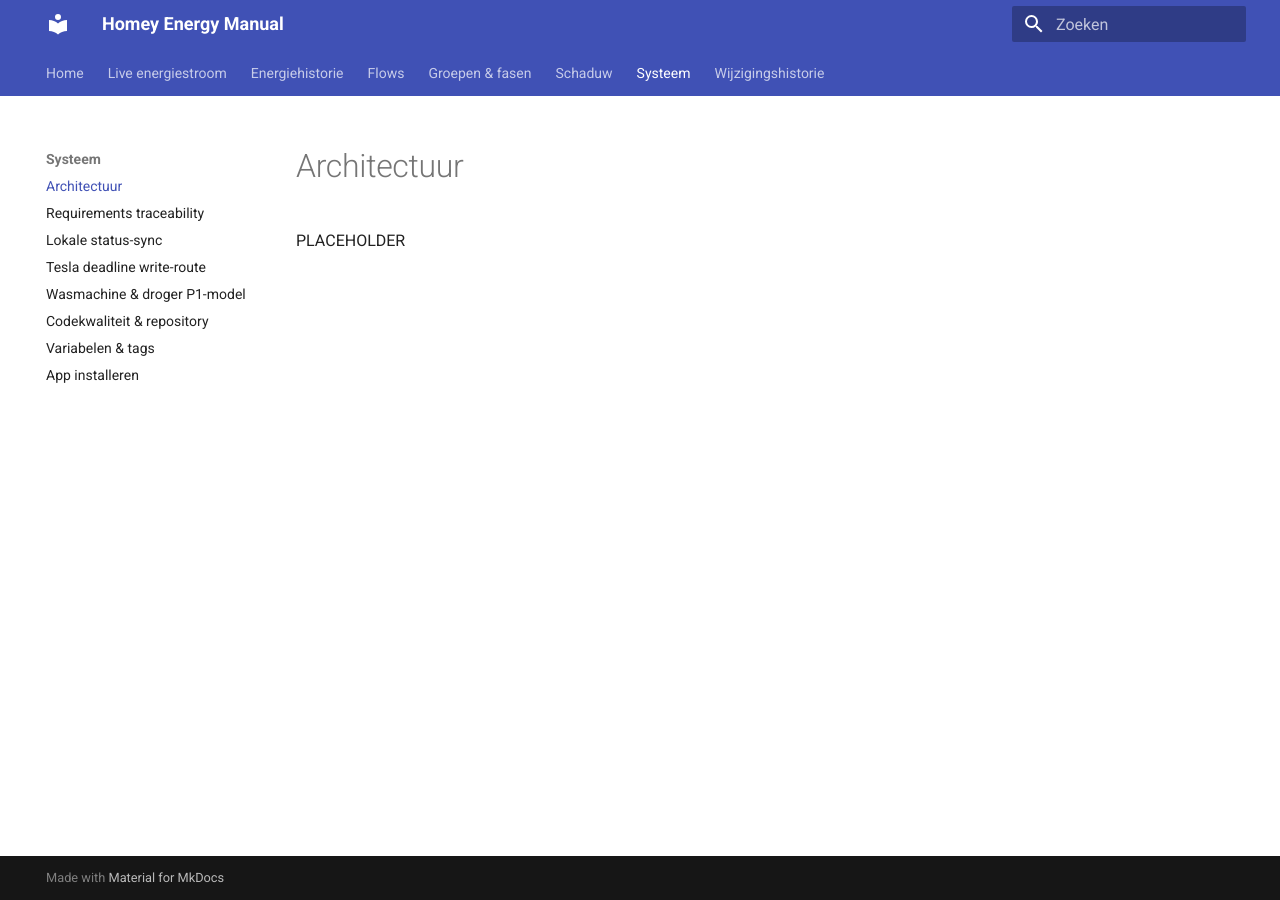
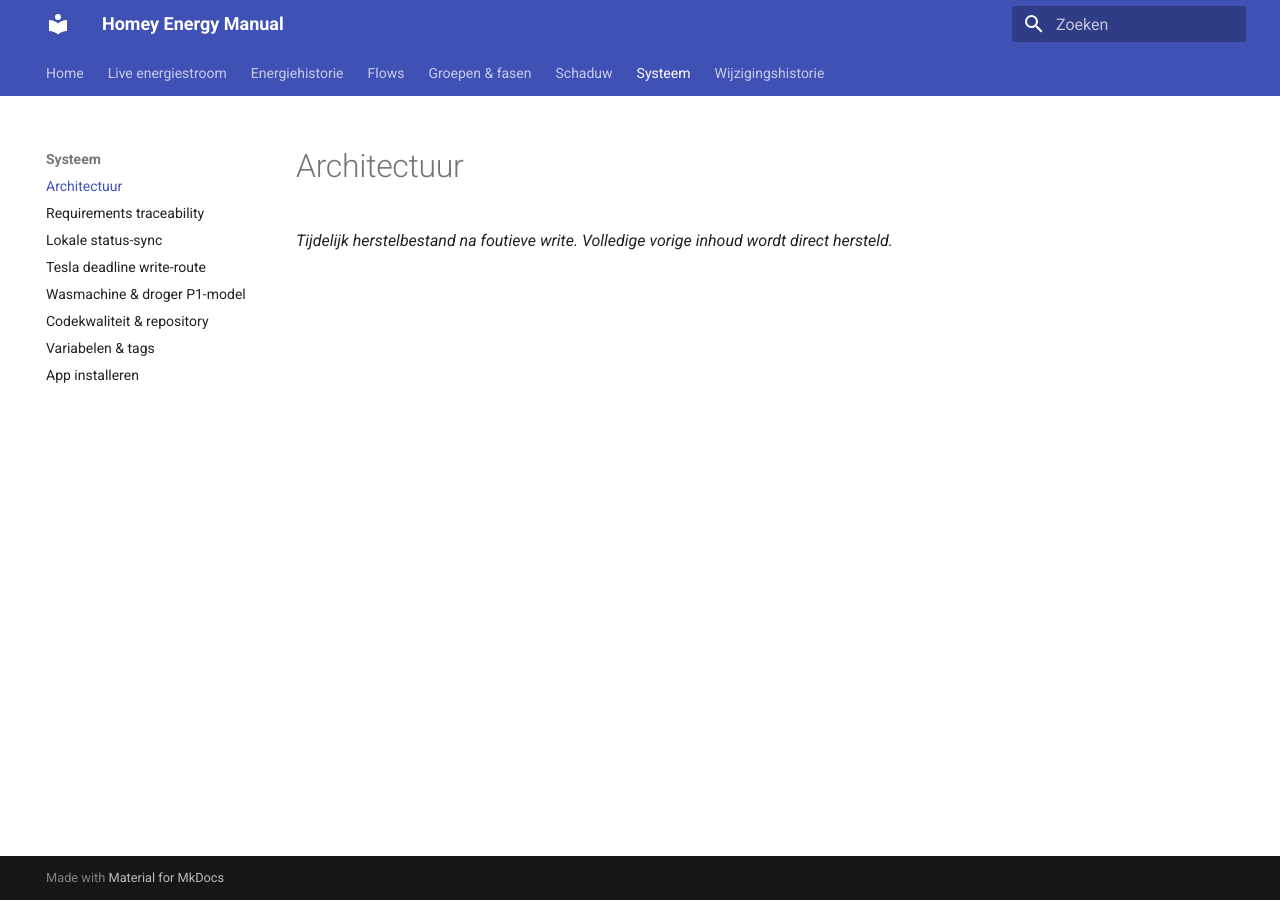
Before and after one commit to OnsKasteeltje/homey-energy-manual, an MkDocs documentation site: the page built from docs/architectuur.md, in a window 1280 px wide. Built offline with MkDocs 1.6.1 and Material for MkDocs 9.7.7, drawn with Linux system fonts in a browser that asks for light colours.

Commit message:
Restore architectuur.md after accidental write

```diff
--- a/docs/architectuur.md
+++ b/docs/architectuur.md
@@ -1 +1,3 @@
-PLACEHOLDER
+# Architectuur
+
+_Tijdelijk herstelbestand na foutieve write. Volledige vorige inhoud wordt direct hersteld._
```
